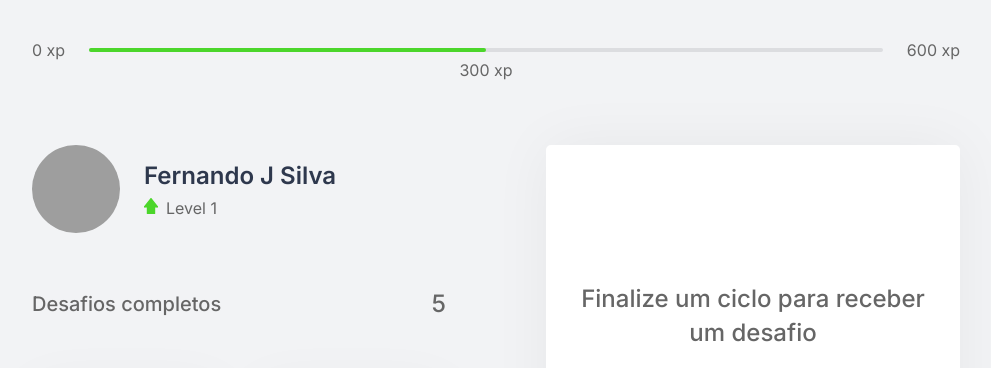
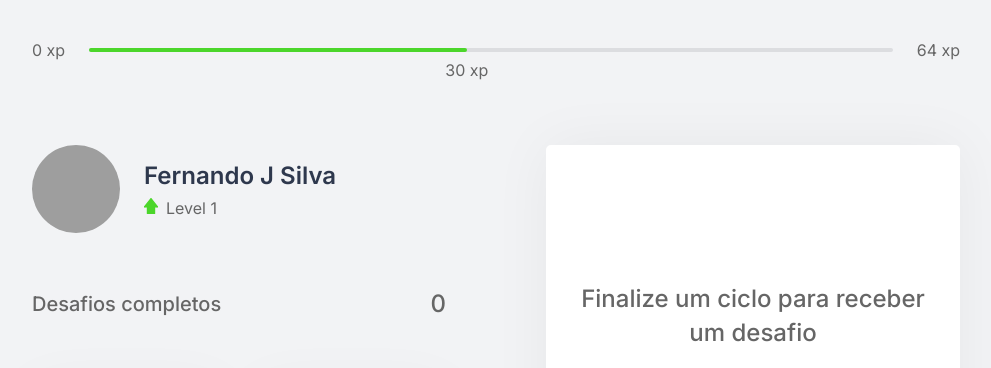
Before and after one commit to jsfernando/nlw04, a Next.js app: page / in a window 1280 px wide. Shown: the top 368 px of the page, without its empty margins (144-1135 px from the left). Built offline with nearby package versions, Linux system fonts and the light colour scheme; grey boxes are pictures that could not be loaded.

Commit message:
finished aula03, context and challenges finished

```diff
--- a/src/components/ChallengeBox.tsx
+++ b/src/components/ChallengeBox.tsx
@@ -3,7 +3,7 @@
 import styles from '../styles/components/ChallengeBox.module.css';
 
 export function ChallengeBox() {
-    const { activeChallenge } = useContext(ChallengesContext)
+    const { activeChallenge, resetChallenge } = useContext(ChallengesContext)
 
     // const hasActiveChallenge = true;
 
@@ -24,6 +24,7 @@
                         <button
                         type="button"
                         className={styles.challengeFailedButtom}
+                        onClick={resetChallenge}
                         >
                             Falhei
                         </button>
--- a/src/components/CompletedChallenges.tsx
+++ b/src/components/CompletedChallenges.tsx
@@ -1,10 +1,15 @@
+import { useContext } from 'react';
+import { ChallengesContext } from '../contexts/ChallengesContext';
 import styles from '../styles/components/CompletedChallenges.module.css';
 
 export function CompletedChallenges() {
+
+    const { challengesCompleted } = useContext(ChallengesContext)
+
     return (
         <div className={styles.completedChallengesContainer}>
             <span>Desafios completos</span>
-            <span>5</span>
+            <span>{ challengesCompleted }</span>
         </div>
     );
 }
--- a/src/components/ExperienceBar.tsx
+++ b/src/components/ExperienceBar.tsx
@@ -1,16 +1,24 @@
+import { useContext } from 'react';
+import { ChallengesContext } from '../contexts/ChallengesContext';
+
 import styles from '../styles/components/ExperienceBar.module.css';
 
 export function ExperienceBar(){
+    const { currentExperience, experienceToNextLevel } = useContext(ChallengesContext);
+
+    const percentToNextLevel = Math.round((currentExperience * 100) / experienceToNextLevel)
+
+
     return(
       <header className={styles.experienceBar}>
           <span>0 xp</span>
           <div>
-            <div style={{ width: '50%' }}/>
-            <span className={styles.currentExperience} style={{ left: '50%' }}>
-                300 xp
+            <div style={{ width: `${percentToNextLevel}%` }}/>
+            <span className={styles.currentExperience} style={{ left: `${percentToNextLevel}%` }}>
+                {currentExperience} xp
             </span>
           </div>
-        <span>600 xp</span>
+        <span>{experienceToNextLevel} xp</span>
       </header>
     );
 }
--- a/src/contexts/ChallengesContext.tsx
+++ b/src/contexts/ChallengesContext.tsx
@@ -1,4 +1,4 @@
-import { createContext, useState, ReactNode } from 'react';
+import { createContext, useState, ReactNode, useCallback } from 'react';
 
 // desafios importados arquivo json
 import challenges from '../../challenges.json';
@@ -13,10 +13,12 @@
 interface ChallengesContextData {
     level: number;
     currentExperience: number;
+    experienceToNextLevel: number;
     challengesCompleted: number;
     activeChallenge: Challenge;
     levelUp: () => void;
     startNewChallenge: () => void;
+    resetChallenge: () => void;
 
 }
 interface ChallengesProviderProps{
@@ -27,11 +29,16 @@
 
 export function ChallengesProvider({ children }: ChallengesProviderProps ){
     const [level, setLevel] = useState(1);
-    const [currentExperience, setCurrentExperience] = useState(0);
+    const [currentExperience, setCurrentExperience] = useState(30);
     const [challengesCompleted, setChallengesCompleted] = useState(0);
 
     // estado do desafio (challenge)
     const [activeChallenge, setActiveChallenge] = useState(null)
+
+    // pow calculo de potencia.
+    // 4 e o fator de experiencia, mude esse valor se voce quiser deixar mais facil ou dificil
+    const experienceToNextLevel = Math.pow((level + 1) * 4, 2);
+
 
     function levelUp() {
         setLevel(level + 1);
@@ -48,15 +55,22 @@
         setActiveChallenge(challenge)
     }
 
+    const resetChallenge = useCallback(() => {
+        setActiveChallenge(null);
+      }, []);
+
+
     return(
         <ChallengesContext.Provider
             value={{
                 level,
                 currentExperience,
+                experienceToNextLevel,
                 challengesCompleted,
                 activeChallenge,
                 levelUp,
-                startNewChallenge
+                startNewChallenge,
+                resetChallenge
                 }}
         >
             {children}
```
